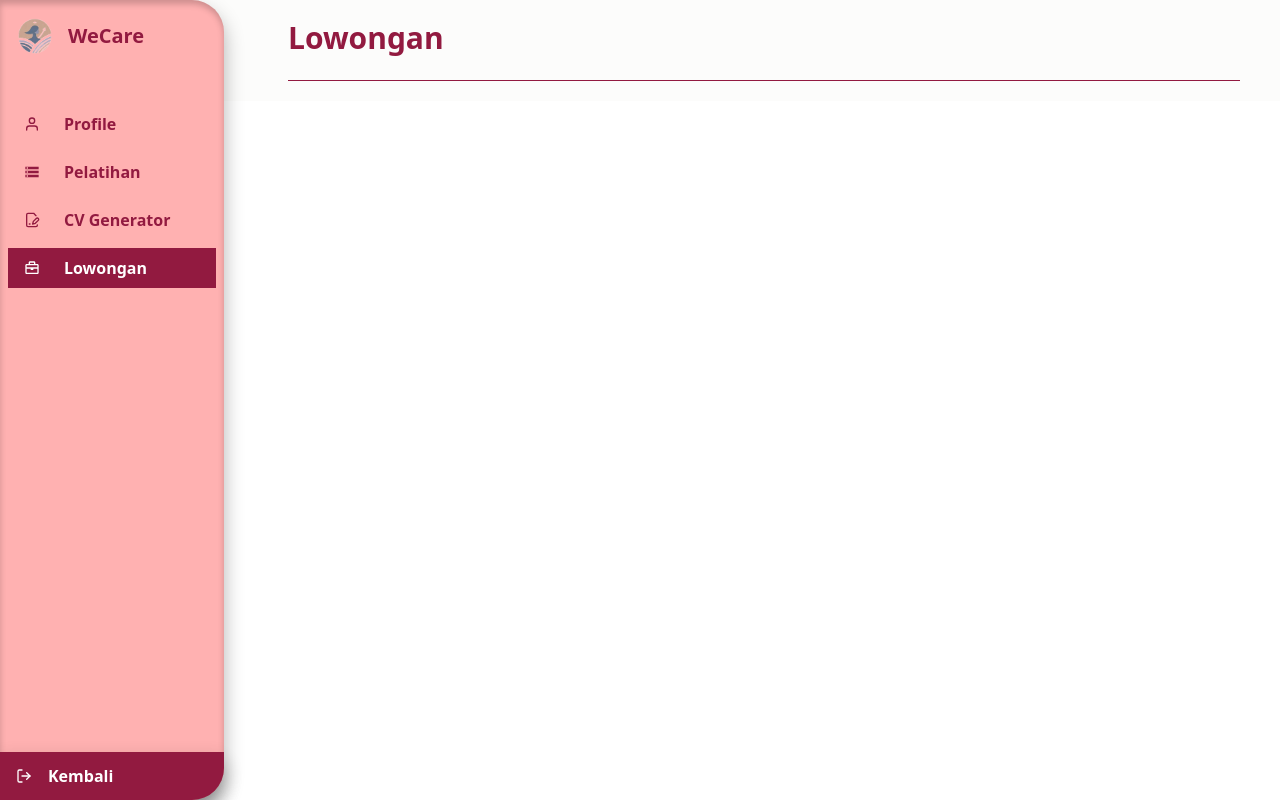
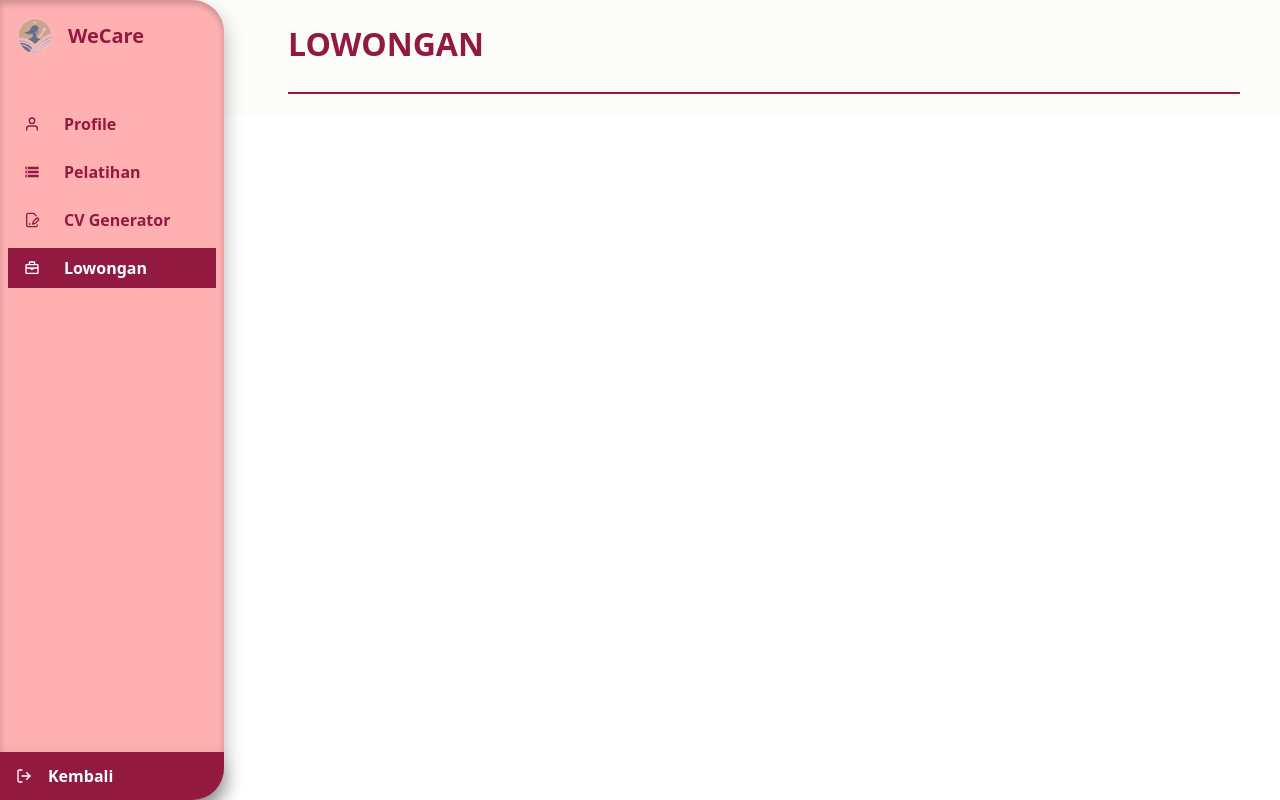
Before and after one commit to Nyi-Ageng-Serang/WeCare-final-project, a React (Vite) app: page /dashboard/lowongan in a window 1280 px wide. Built offline with nearby package versions, Linux system fonts and the light colour scheme.

Commit message:
ubah header dasboard menjadi component

```diff
--- a/src/Dashboard/DashboardCVGenerator.jsx
+++ b/src/Dashboard/DashboardCVGenerator.jsx
@@ -1,10 +1,11 @@
 import React from 'react';
+import Header from './headerComponent';
 
 function DashboardCVGenerator() {
   return (
     <div className="flex">
       <div className="flex-grow py-5 ml-72 mr-10">
-        <h1 className="text-3xl font-bold  text-[#921A40]">CV Generator</h1> <br />
+        <Header title="CV Generator" />
         <hr className="border-0 h-px bg-[#921A40] "/>
       </div>
     </div>
--- a/src/Dashboard/DashboardLowongan.jsx
+++ b/src/Dashboard/DashboardLowongan.jsx
@@ -1,10 +1,11 @@
 import React from 'react';
+import Header from './headerComponent';
 
 function DashboardLowongan() {
   return (
     <div className="flex">
       <div className="flex-grow py-5 ml-72 mr-10">
-        <h1 className="text-3xl font-bold font-sans text-[#921A40]">Lowongan</h1> <br />
+        <Header title="LOWONGAN" />
         <hr className="border-0 h-px bg-[#921A40] "/>
       </div>
     </div>
--- a/src/Dashboard/DashboardPelatihan.jsx
+++ b/src/Dashboard/DashboardPelatihan.jsx
@@ -1,5 +1,6 @@
 import React, { useState } from 'react';
 import { TiArrowSortedDown, TiArrowSortedUp } from "react-icons/ti";
+import Header from './headerComponent';
 
 function DashboardPelatihan() {
   // State for controlling dropdown visibility
@@ -14,9 +15,7 @@ function DashboardPelatihan() {
     <>
       <div className="flex flex-col sm:flex-row">
         <div className="flex-grow py-5 ml-16 mr-4 sm:ml-16 sm:mr-8 lg:mx-16 lg:ml-72 lg:mr-24">
-          {/* Header Pelatihan */}
-          <h1 className="text-[18pt] sm:text-[20pt] md:text-[22pt] lg:text-[24pt] font-bold font-sans text-[#921A40]">PELATIHAN</h1>
-          <hr className="border-0 h-px bg-[#921A40] mt-6" />
+          <Header title="PELATIHAN" />
 
           {/* Description and Study Guide Button */}
           <div className="mt-6">
@@ -29,7 +28,6 @@ function DashboardPelatihan() {
             >
               Panduan Belajar {isDropdownOpen ? <TiArrowSortedUp /> : <TiArrowSortedDown />}
             </button>
-
             {/* Dropdown Content */}
             <div
               className={`mt-4 p-4 bg-white rounded-lg shadow-lg border border-gray-200 transition-all duration-500 ease-in-out overflow-hidden ${isDropdownOpen ? 'max-h-96 opacity-100' : 'max-h-0 opacity-0'}`}
@@ -43,6 +41,7 @@ function DashboardPelatihan() {
                 <li>5. <strong>Jaga Motivasi dan Keseimbangan:</strong> Tetap termotivasi dengan menetapkan tujuan yang realistis dan menjaga keseimbangan antara belajar dan istirahat.</li>
               </ul>
             </div>
+
           </div>
 
           {/* Gratis Section */}
--- a/src/Dashboard/DashboardProfile.jsx
+++ b/src/Dashboard/DashboardProfile.jsx
@@ -1,6 +1,7 @@
 import { useState, useEffect } from "react";
 import { TbEdit } from "react-icons/tb";
 import { setCookie } from "../components/Cookies";
+import Header from "./headerComponent";
 
 function getCookie(name) {
   const value = `; ${document.cookie}`;
@@ -59,10 +60,7 @@ function DashboardProfile() {
       <div className="flex flex-col lg:flex-row">
         <div className="flex-grow py-5 ml-16 mr-4 sm:ml-16 sm:mr-8 lg:ml-72 lg:mr-24">
           {/* Header Profile */}
-          <h1 className="text-[18pt] sm:text-[20pt] md:text-[22pt] lg:text-[24pt] font-bold font-sans text-[#921A40]">
-            PROFILE
-          </h1>
-          <br />
+          <Header title="PROFILE" />
           <hr className="border-0 h-px bg-[#921A40]" />
 
           {/* Main Content */}
--- /dev/null
+++ b/src/Dashboard/headerComponent.jsx
@@ -0,0 +1,14 @@
+import React from 'react';
+
+function Header({ title }) {
+  return (
+    <>
+      <h1 className="text-[18pt] sm:text-[20pt] md:text-[22pt] lg:text-[24pt] font-bold font-sans text-[#921A40]">
+        {title}
+      </h1>
+      <hr className="border-0 h-px bg-[#921A40] mt-6" />
+    </>
+  );
+}
+
+export default Header;
```
